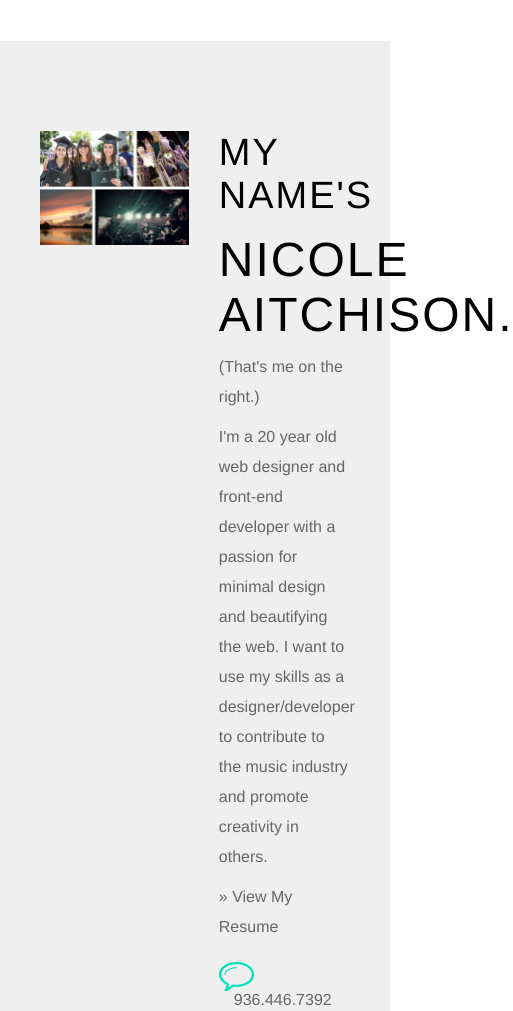
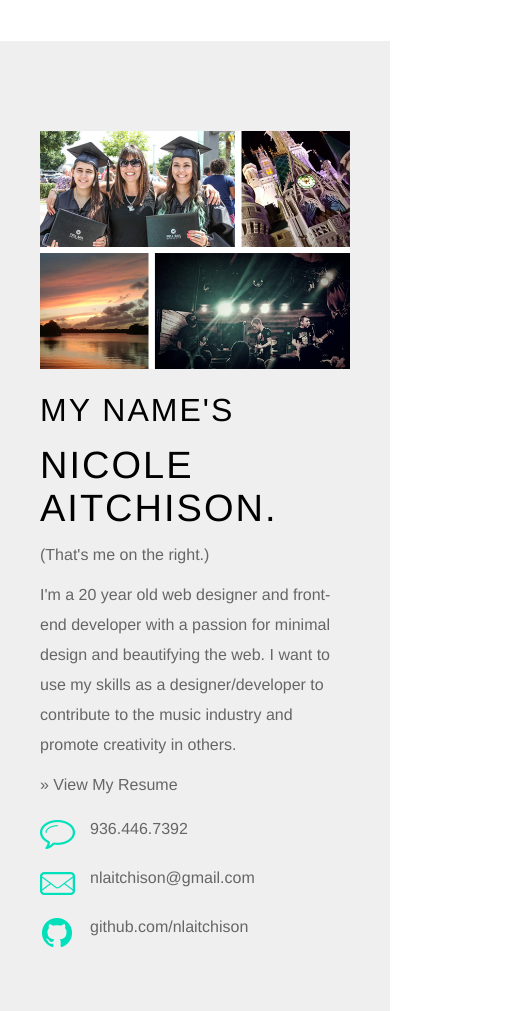
Before and after one commit to nlaitchison/portfolio, a website: page angular/app/index.html in a window 390 px wide. Shown: the part 2000-3011 px from the top of the page, 513 px wide, since content can reach past the window. Drawn offline with nearby package versions, Linux system fonts and the light colour scheme; some packages are replaced by stand-ins of ours; files that its build step writes are made by us from their sources.

Commit message:
fixed about responsiveness

```diff
--- a/angular/app/styles/main.css
+++ b/angular/app/styles/main.css
@@ -394,6 +394,9 @@ footer p{
   #landing {padding-top: 200px; height: 220px }
   ul.thumbs { width: 100%; }
   ul.thumbs li img { width: 100%; }
+  #about .about-images { float: none; width: 100%; }
+  #about .about-desc { float: none; width: 100%; padding-top: 20px; }
+  #about .content { padding: 0; }
 }
 
 @media (max-width:480px) {
@@ -405,4 +408,6 @@ footer p{
   nav ul { width: 300px; margin: 0 auto; padding: 5px 10px;}
   nav ul li{ font-size: 14px; padding-left: 8px;}
   #project { padding-top: 105px; }
+  #about .about-desc h3 { font-size: 32px; }
+  #about .about-desc h2 { font-size: 38px; }
 }
```
